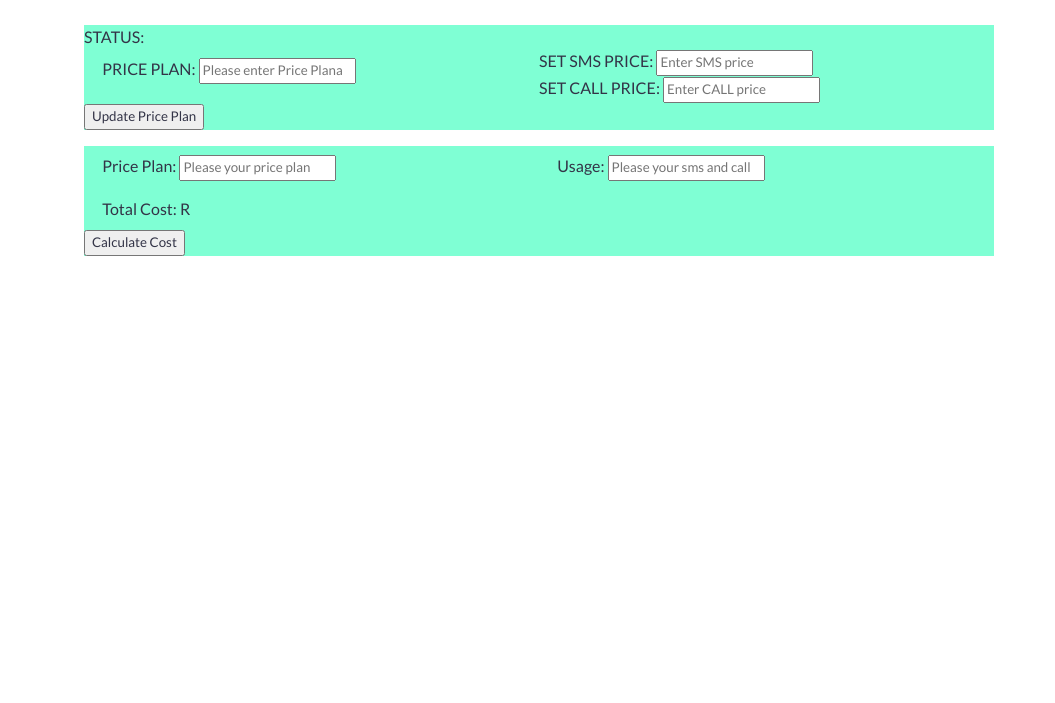
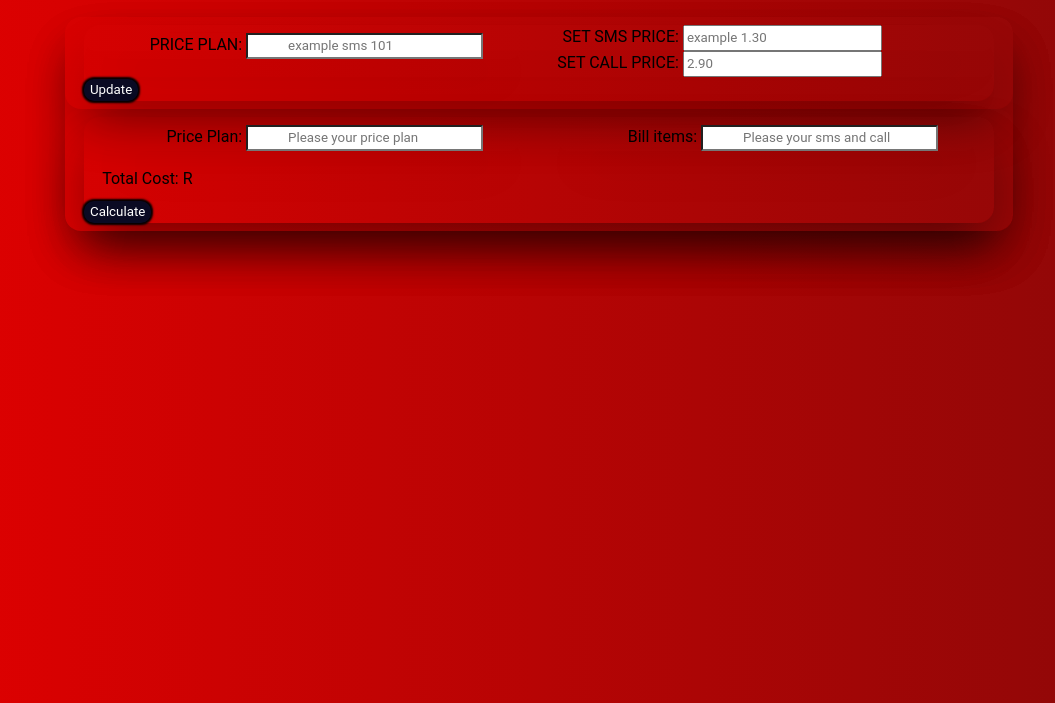
Before and after one commit to gnkadimeng/price-plans, a website: page public/index.html in a window 1280 px wide. Shown: the part 97-800 px from the top of the page, without its empty margins (101-1156 px from the left). Drawn offline with nearby package versions, Linux system fonts and the light colour scheme.

Commit message:
CSS Style applied

```diff
--- a/public/index.html
+++ b/public/index.html
@@ -24,26 +24,27 @@
 
                 <div class="col-12">
                     <div x:show="false" class="message" class="row" class="col-6">
-                        <span>STATUS:<span x-text="status"></span></span>
+                        <span><span x-text="status"></span></span>
                     </div>
 
                     <div class="col-6">
                         <label for="smsP">PRICE PLAN:</label>
-                        <input type="text" x-model="price_name" placeholder="Please enter Price Plana">
+                        <input type="text" x-model="price_name" placeholder="example sms 101">
+                        <span></span>
                     </div>
 
                     <div>
                         <label for="smsP">SET SMS PRICE:</label>
-                        <input type="number" x-model="sms_price" placeholder="Enter SMS price">
+                        <input type="number" x-model="sms_price" placeholder="example 1.30">
                     </div>
 
                     <div>
                         <label for="callP">SET CALL PRICE:</label>
-                        <input type="number" x-model="call_price" placeholder="Enter CALL price">
+                        <input type="number" x-model="call_price" placeholder="2.90">
                     </div>
 
                     <div>
-                        <button x-on:click="setPrice">Update Price Plan</button>
+                        <button x-on:click="setPrice">Update</button>
                     </div>
                 </div>
 
@@ -60,7 +61,7 @@
                     </div>
 
                     <div class="col-6">
-                        <label for="aaction">Usage:</label>
+                        <label for="aaction">Bill items:</label>
                         <input type="text" x-model="actions" placeholder="Please your sms and call">
                         <!-- <button x-on:click="call_price">Call</button>
                         <button x-on:click="sms_price">SMS</button>
@@ -76,7 +77,7 @@
                     </div>
 
                     <div>
-                        <button x-on:click="totalCost">Calculate Cost</button>
+                        <button x-on:click="totalCost">Calculate</button>
                     </div>
 
                 </div>
--- a/public/simple-grid.css
+++ b/public/simple-grid.css
@@ -7,8 +7,13 @@
 
 /* UNIVERSAL */
 
+
 html,
 body {
+
+  background-image: linear-gradient(to left, rgb(139, 8, 8), rgb(226, 0, 0));
+  color: rgb(0, 0, 0);
+
 
 }
 
@@ -16,25 +21,48 @@ body {
 
 }
 
+header {
+  background-image: url("my-image-path");
+  background-repeat: no-repeat;
+  background-size: contain;
+  }
+
 .widget {
 
 }
 
 button {
+  position: relative;
+  top:50%;
+  background-color:#0a0a23;
+  color: #fff;
+  border:none;
+  border-radius:10px;
+  box-shadow: 0px 0px 2px 2px rgb(0,0,0);
 
 }
 
 label {
+  display: inline-block;
+  width: 140px;
+  text-align: right;
 
 }
 
 
-input {
-
-
+input[type=text] {
+  background-color: white;
+  background-image: url('searchicon.png');
+  background-position: 10px 10px;
+  background-repeat: no-repeat;
+  padding-left: 40px;
 }
 
 input>label {
+  display: inline-block;
+  width: 140px;
+  text-align: right;
+
 
 }
 
@@ -82,8 +110,8 @@ span>span {
 /* ROOT FONT STYLES */
 
 * {
-  font-family: 'Lato', Helvetica, sans-serif;
-  color: #333447;
+  font-family: 'roboto', Helvetica, sans-serif;
+  color: #000000;
   line-height: 1.5;
 }
 
@@ -113,6 +141,8 @@ ul{
 h1 {
   font-size: 2.5rem;
   text-align: center;
+  color: rgb(0, 0, 0);
+
 }
 
 h2 {
@@ -210,7 +240,7 @@ p {
 .col-11,
 .col-12 {
   width: 96%;
-  background-color: aquamarine;
+  /* background-color: rgb(239, 1, 1); */
 }
 
 .col-1-sm {
@@ -327,7 +357,7 @@ p {
   }
 
   .hidden-sm {
-    display: block;
+    display: flex;
   }
 }
 
@@ -337,3 +367,12 @@ p {
     max-width: 60rem;
   }
 }
+
+div {
+  /* transform: perspective(1500px) rotateY(15deg); */
+  border-radius: 1rem;
+  box-shadow: rgba(0, 0, 0, 0.25) 0px 25px 50px -12px;
+  transition: transform 1s ease 0s;
+
+
+}
```
Also changed, not shown: public/searchicon.png (added).
